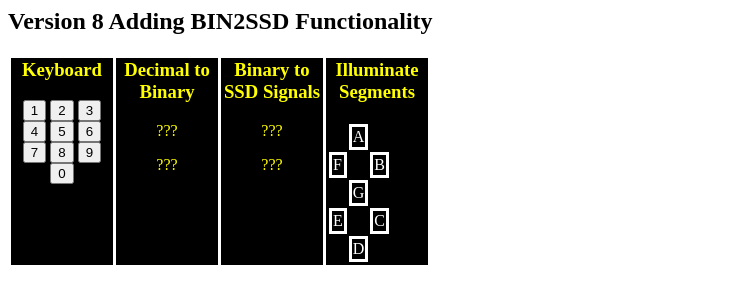
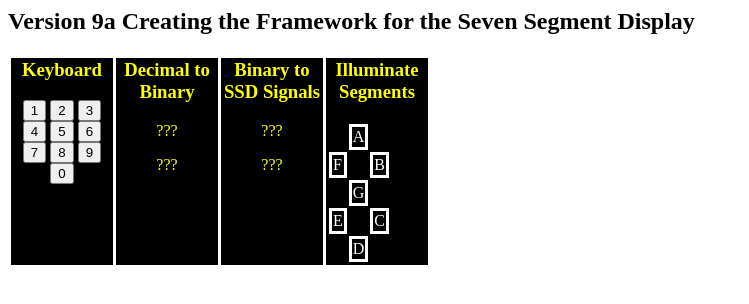
Before and after one commit to AuroraSu/INF1339-Week01, a plain HTML site: page docs/v09.html in a window 1280 px wide. Shown: the whole page, without its empty margins (0-749 px from the left). Drawn offline with Linux system fonts and the light colour scheme.

Commit message:
Update v09.html

```diff
--- a/docs/v09.html
+++ b/docs/v09.html
@@ -102,7 +102,7 @@
      </script>
      </head>
      <body>
-          <h2>Version 8 Adding BIN2SSD Functionality</h2>
+          <h2>Version 9a Creating the Framework for the Seven Segment Display</h2>
           <table class="standardtable">
               <tr>
                  <td class="blackbox"><h3>Keyboard</h3>
```
